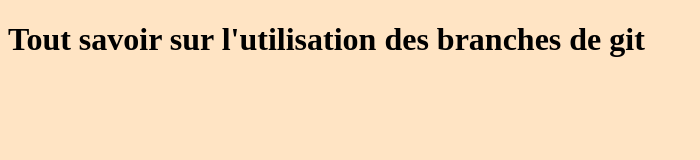
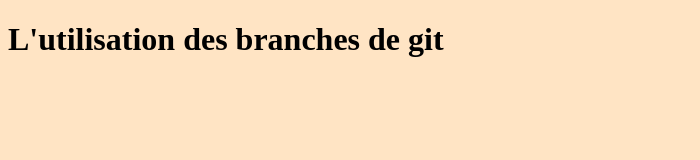
Before and after one commit to jbadin/demo-git, a plain HTML site: page index.html in a window 1280 px wide. Shown: the whole page, without its empty margins (0-700 px from the left). Drawn offline with Linux system fonts and the light colour scheme.

Commit message:
Titre main

```diff
--- a/index.html
+++ b/index.html
@@ -7,6 +7,6 @@
     <title>Git</title>
 </head>
 <body>
-    <h1>Tout savoir sur l'utilisation des branches de git</h1>
+    <h1>L'utilisation des branches de git</h1>
 </body>
 </html>
```
